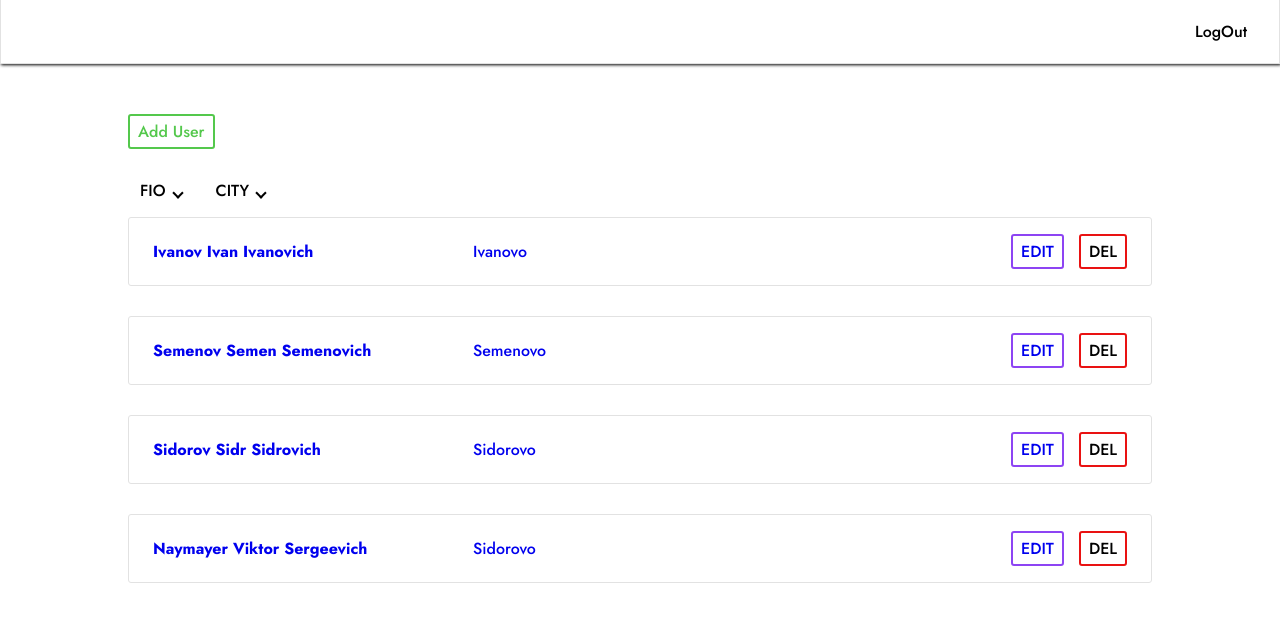
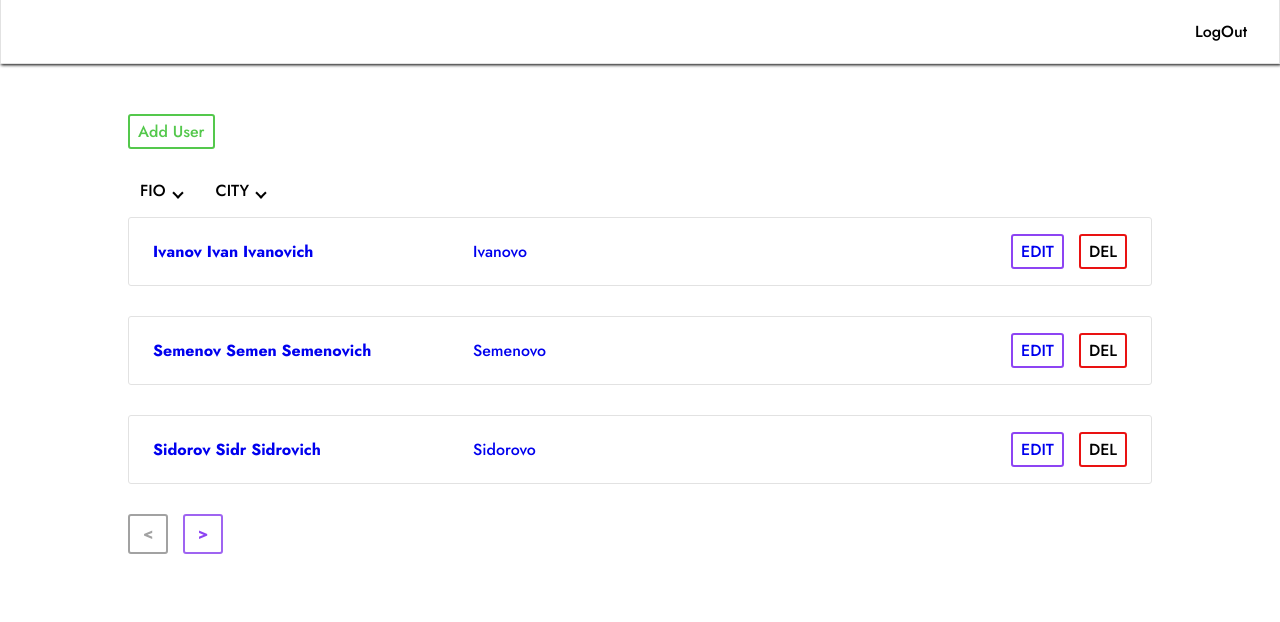
Before and after one commit to viktornaymayer/media-tel, a React (Create React App) app: page /users in a window 1280 px wide. Shown: the top 622 px of the page. Built offline with nearby package versions, Linux system fonts and the light colour scheme; sample sign-in values are in the browser's storage.

Commit message:
create_pagination

```diff
--- /dev/null
+++ b/src/components/Pagination.tsx
@@ -0,0 +1,32 @@
+import { FC } from "react"
+
+type Props = {
+  currentPage: number,
+  setCurrentPage: React.Dispatch<React.SetStateAction<number>>,
+  countOfPages: number
+}
+
+const Pagination: FC<Props> = ({currentPage, setCurrentPage, countOfPages}) => {
+
+  function prevPage(){ setCurrentPage(currentPage - 1)}
+  function nextPage(){ setCurrentPage(currentPage + 1)}
+
+  return (
+    <div className="pagination">
+      <button
+        className={currentPage === 1 ? 'btn btn-disabled' : 'btn'}
+        onClick={prevPage}
+        >
+        &lt;
+      </button>
+      <button
+        className={currentPage === countOfPages ? 'btn btn-disabled' : 'btn'}
+        onClick={nextPage}
+        >
+        &gt;
+      </button>
+    </div>
+  )
+}
+
+export default Pagination
--- a/src/index.css
+++ b/src/index.css
@@ -222,7 +222,27 @@ nav button:hover {
   transform: rotate(45deg);
 }
 
-
+/* pagination */
+.pagination .btn {
+  border: 2px solid #9f64f1;
+  font-weight: 900;
+  color: #8d44f3;
+  width: 40px;
+  height: 40px;
+  line-height: 1;
+  margin-right: 15px;
+  transition: 0.3s all ease-in-out;
+}
+.pagination .btn:hover {
+  color: #fff;
+  background: #9f64f1;
+  border: 2px solid #000;
+}
+.pagination .btn-disabled {
+  border: 2px solid #a2a2a2;
+  color: #a2a2a2;
+  pointer-events: none;
+}
 
 /* modal */
 .modal {
--- a/src/pages/UsersPage.tsx
+++ b/src/pages/UsersPage.tsx
@@ -4,6 +4,7 @@ import UserModal from "../components/UserModal"
 import UserList from "../components/UserList"
 import UserService from "../API/UserService"
 import CityService from "../API/CityService"
+import Pagination from "../components/Pagination"
 
 type usersProps = {
   id: string,
@@ -55,6 +56,14 @@ const UsersPage: FC = () => {
     setSelectedSortDirection(!selectedSortDirection)
   }
 
+  // pagination
+  const [currentPage, setCurrentPage] = useState(1)
+  const usersLimitOnPage = 3
+  const countOfPages = Math.ceil(sortedUsers.length / usersLimitOnPage)
+  const indexOfLastUser = currentPage * usersLimitOnPage
+  const indexOfFirstUser = indexOfLastUser - usersLimitOnPage
+  const currentUsers = sortedUsers.slice(indexOfFirstUser, indexOfLastUser)
+
   return (
     <div className="container">
       <Link className="btn btn-success add-user-btn" to="/add_user">Add User</Link>
@@ -85,10 +94,14 @@ const UsersPage: FC = () => {
         title="Удаление пользователя"
       />
       <UserList
-        users={sortedUsers}
+        users={currentUsers}
         setUserForRemove={setUserForRemove}
         setVisible={setModal}
       />
+      <Pagination
+        currentPage={currentPage}
+        setCurrentPage={setCurrentPage}
+        countOfPages={countOfPages}/>
     </div>
   )
 }
```
